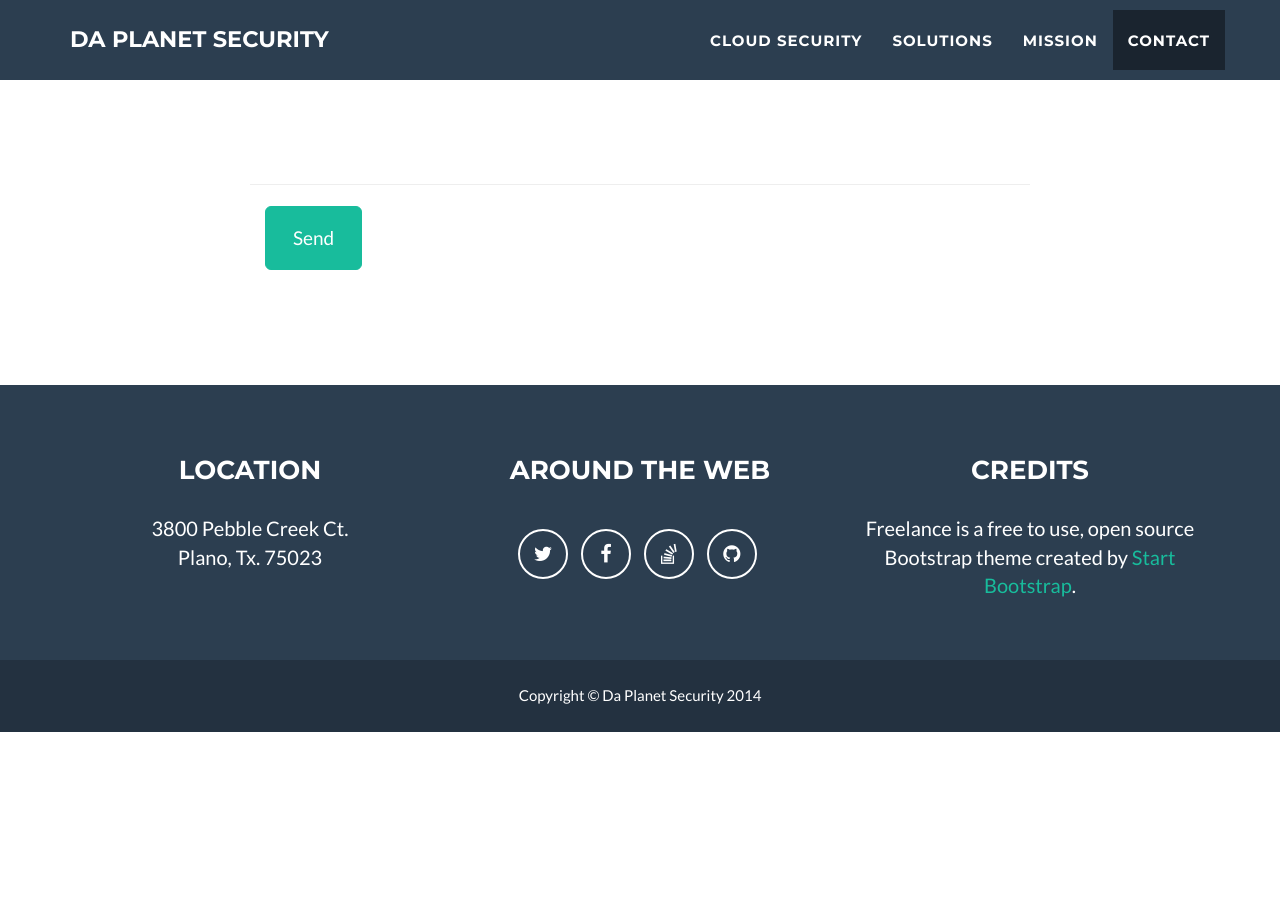
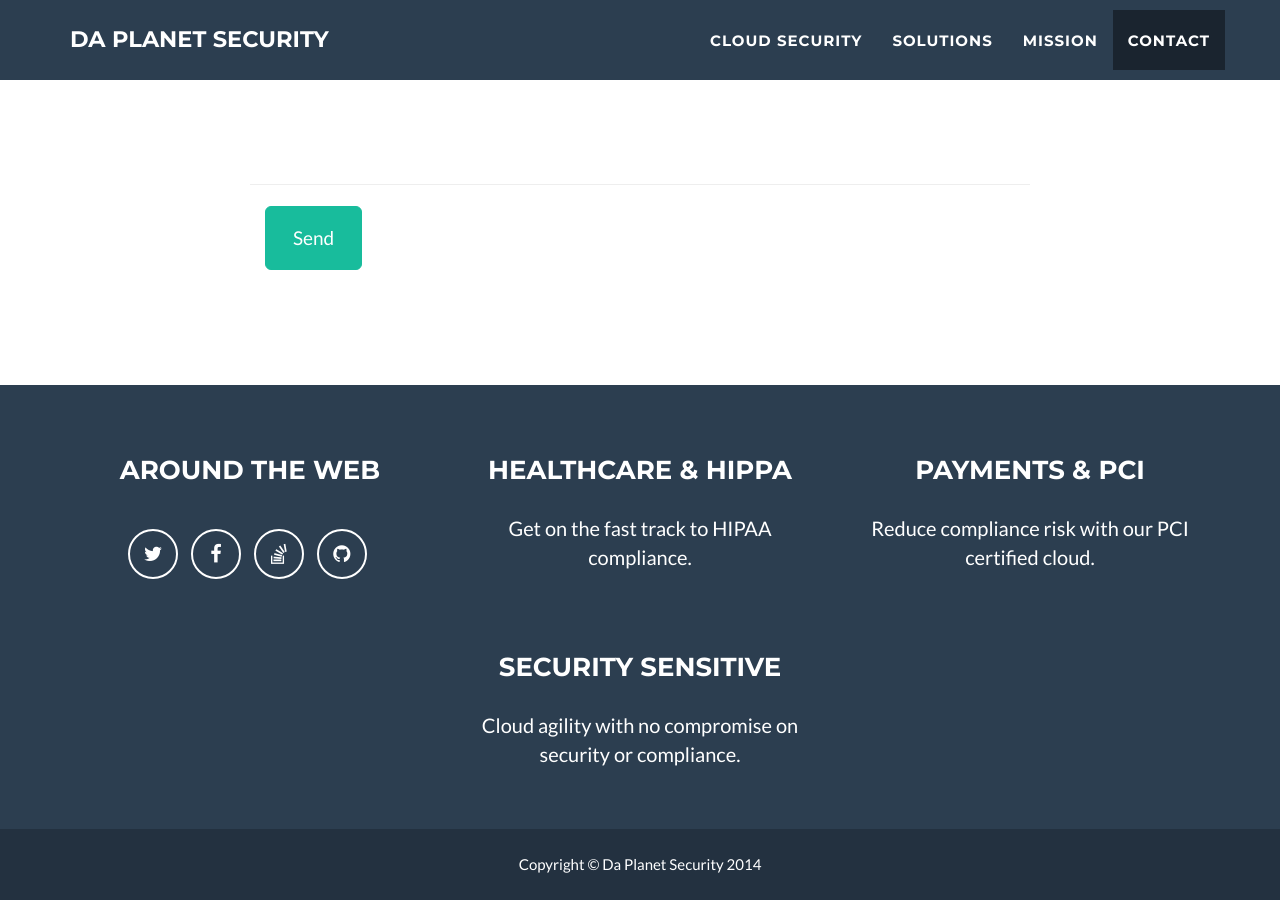
Before and after one commit to Daplanet/dapla.net, a Jekyll site: the page built from index.html, in a window 1280 px wide and 900 px high, scrolled down 2761 px. Built offline with Jekyll 4.4.1, drawn with Linux system fonts in a browser that asks for light colours; before the commit the page ends 3493 px from its top, so only the background shows below that.

Commit message:
footer.html

```diff
--- a/_includes/footer.html
+++ b/_includes/footer.html
@@ -3,14 +3,6 @@
         <div class="footer-above">
             <div class="container">
                 <div class="row">
-                    <div class="footer-col col-md-4">
-                        <h3>Location</h3>
-                        <p>
-                            {% for adress in site.address %}
-                                {{ adress.line }} <br>
-		                    {% endfor %}
-                        </p>
-                    </div>
                     <div class="footer-col col-md-4">
                         <h3>Around the Web</h3>
                         <ul class="list-inline">
@@ -22,8 +14,16 @@
                         </ul>
                     </div>
                     <div class="footer-col col-md-4">
-                        <h3>Credits</h3>
-                        <p>Freelance is a free to use, open source Bootstrap theme created by <a href="http://startbootstrap.com">Start Bootstrap</a>.</p>
+                        <h3>Healthcare & Hippa</h3>
+                        <p>Get on the fast track to HIPAA compliance.</p>
+                    </div>
+                    <div class="footer-col col-md-4">
+                        <h3>Payments & PCI</h3>
+                        <p>Reduce compliance risk with our PCI certified cloud.</p>
+                    </div>
+                    <div class="footer-col col-md-4">
+                        <h3>Security Sensitive</h3>
+                        <p>Cloud agility with no compromise on security or compliance.</p>
                     </div>
                 </div>
             </div>
```
